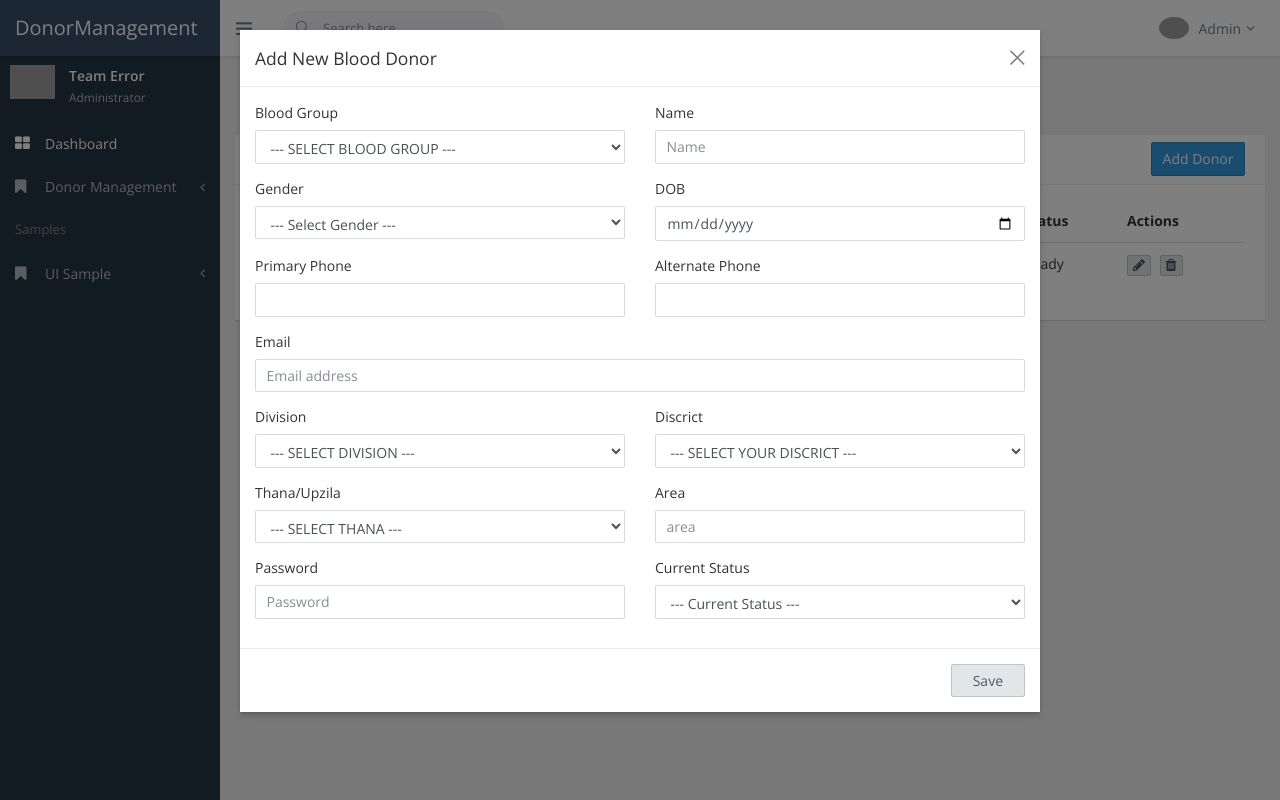
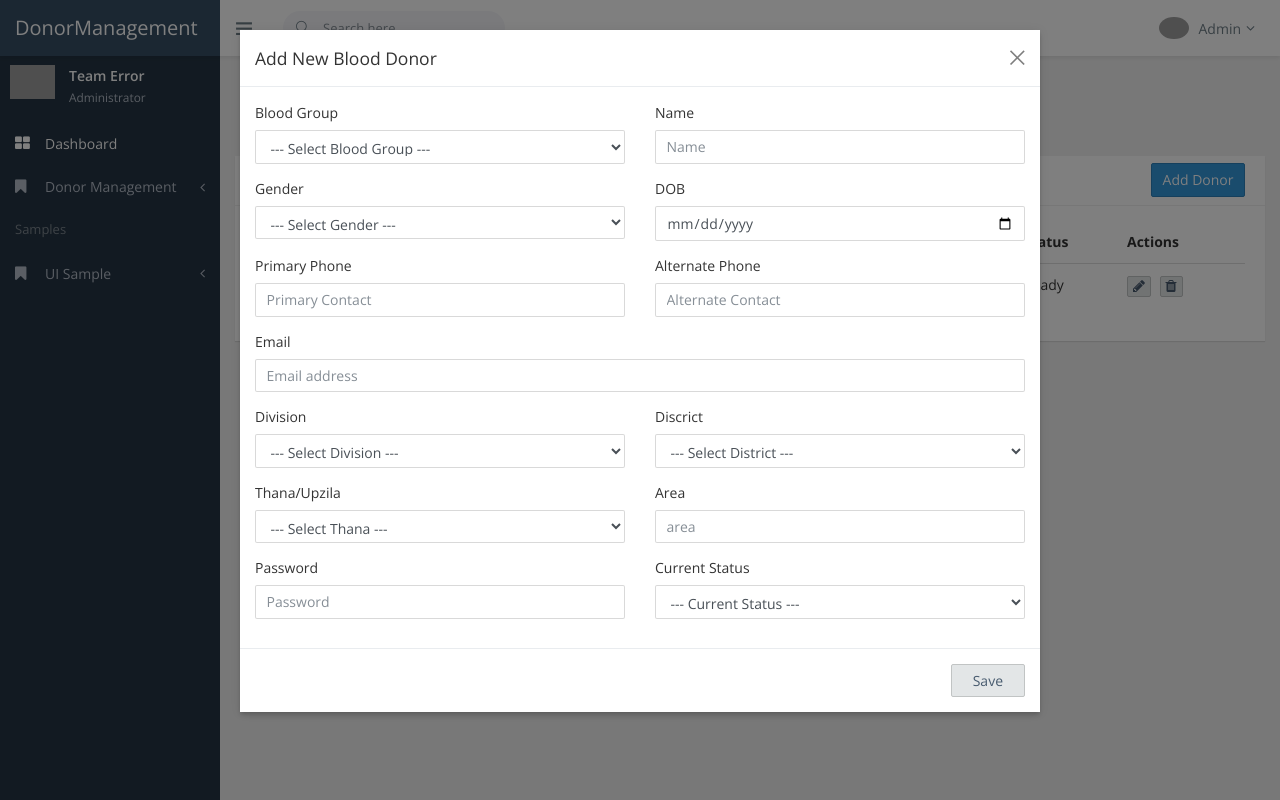
Before and after one commit to mojahid-rafi/BCM, a PHP site: page /admin/add-blood-donor.php in a window 1280 px wide, after a click on "Add Donor". Run offline with PHP 8.4, Linux system fonts and the light colour scheme; data comes from the database, SQL or seed files in the repository; some libraries are stand-ins or nearby versions; grey boxes are pictures that could not be loaded.

Commit message:
Chnage Placeholder and Structe in Add New Donor Page

```diff
--- a/admin/add-blood-donor.php
+++ b/admin/add-blood-donor.php
@@ -1,8 +1,6 @@
 <?php
+include("./header.php");
 require "../src/database.php";
-
-include("./header.php");
-
 ?>
 
     <div class="content-wrapper">
@@ -120,7 +118,7 @@
                                                 <div class="col-sm-6 form-group">
                                                     <label>Blood Group</label>
                                                     <select name="blood_group" id="blood group" class="form-control">
-                                                        <option value="">--- SELECT BLOOD GROUP ---</option>
+                                                        <option value="">--- Select Blood Group ---</option>
                                                         <option value="A positive">A Positive (A+)</option>
                                                         <option value="A  negative">A Negative (A-)</option>
                                                         <option value="B positive">B Positive (B+)</option>
@@ -158,13 +156,13 @@
                                             <div class="row">
                                                 <div class="col-sm-6 form-group">
                                                     <label>Primary Phone</label>
-                                                    <input name="phone" class="form-control" type="text" placeholder="">
+                                                    <input name="phone" class="form-control" type="text" placeholder="Primary Contact">
                                                 </div>
 
                                                 <div class="col-sm-6 form-group">
                                                     <label>Alternate Phone</label>
                                                     <input name="alt_phone" class="form-control" type="text"
-                                                           placeholder="">
+                                                           placeholder="Alternate Contact">
                                                 </div>
                                             </div>
 
@@ -180,7 +178,7 @@
                                                 <div class="col-sm-6 form-group">
                                                     <label for="division">Division</label>
                                                     <select name="division" id="division" class="form-control">
-                                                        <option value="">--- SELECT DIVISION ---</option>
+                                                        <option value="">--- Select Division ---</option>
                                                         <option value="Dhaka">Dhaka</option>
                                                         <option value="Barisal">Barisal</option>
                                                         <option value="Chittagong">Chittagong</option>
@@ -194,7 +192,7 @@
                                                 <div class="col-sm-6 form-group">
                                                     <label for="District">Discrict</label>
                                                     <select name="district" id="district" class="form-control">
-                                                        <option value="">--- SELECT YOUR DISCRICT ---</option>
+                                                        <option value="">--- Select District ---</option>
                                                         <option value="Bagerhat">Bagerhat</option>
                                                         <option value="Bandarban">Bandarban</option>
                                                     </select>
@@ -205,7 +203,7 @@
                                                 <div class="col-sm-6 form-group">
                                                     <label>Thana/Upzila</label>
                                                     <select name="thana" id="thana" class="form-control">
-                                                        <option value="">--- SELECT THANA ---</option>
+                                                        <option value="">--- Select Thana ---</option>
                                                         <option value="banani">Banani</option>
                                                         <option value="pallabi">Pallabi</option>
                                                         <option value="badda">Badda</option>
--- a/src/database.php
+++ b/src/database.php
@@ -4,7 +4,7 @@
 $con->set_charset("utf8");
 
 // Check connection
-//if ($con->connect_error) {
-//    die("Connection failed: " . $con->connect_error);
-//}
-//echo "Connected successfully";
+if ($con->connect_error) {
+    die("Connection failed: " . $con->connect_error);
+}
+echo "Connected successfully";
```
